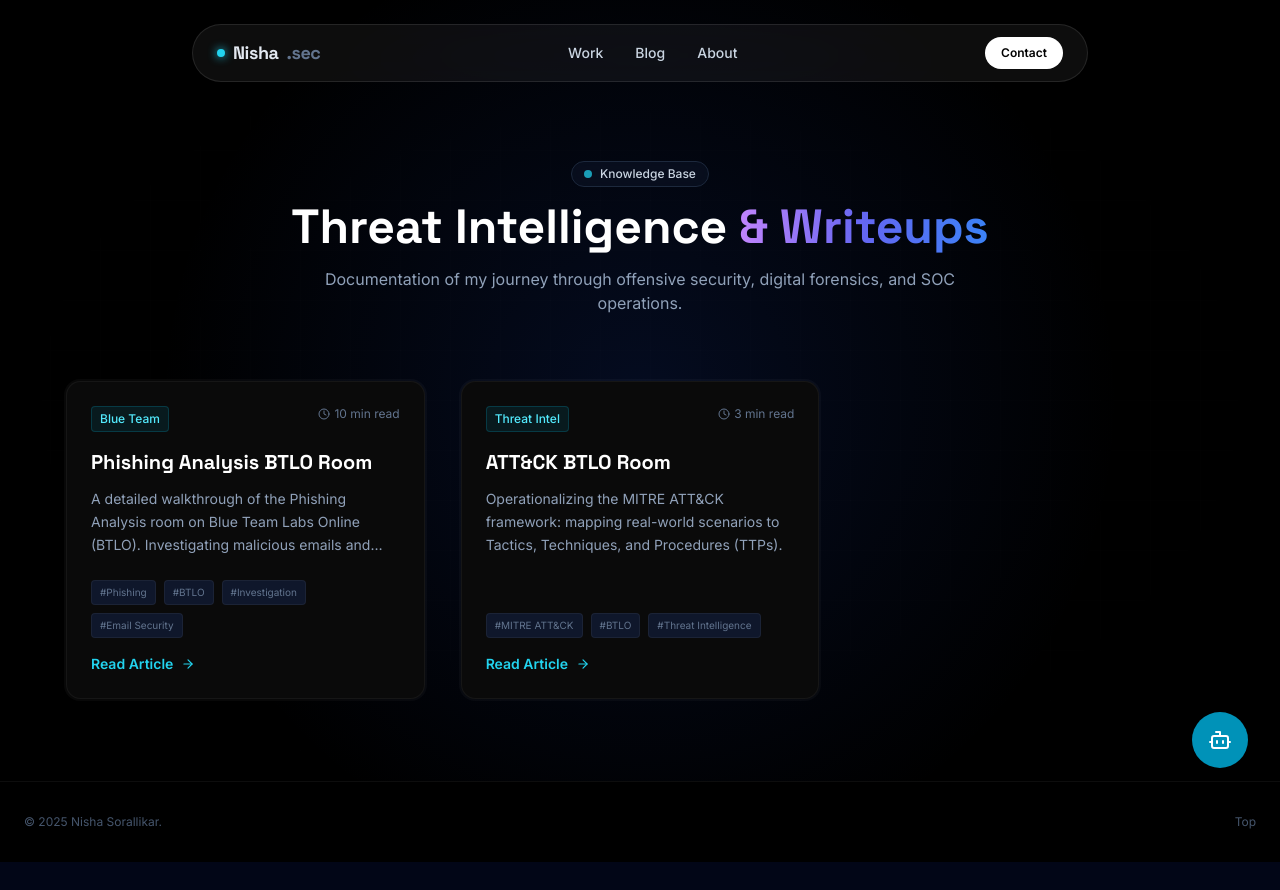
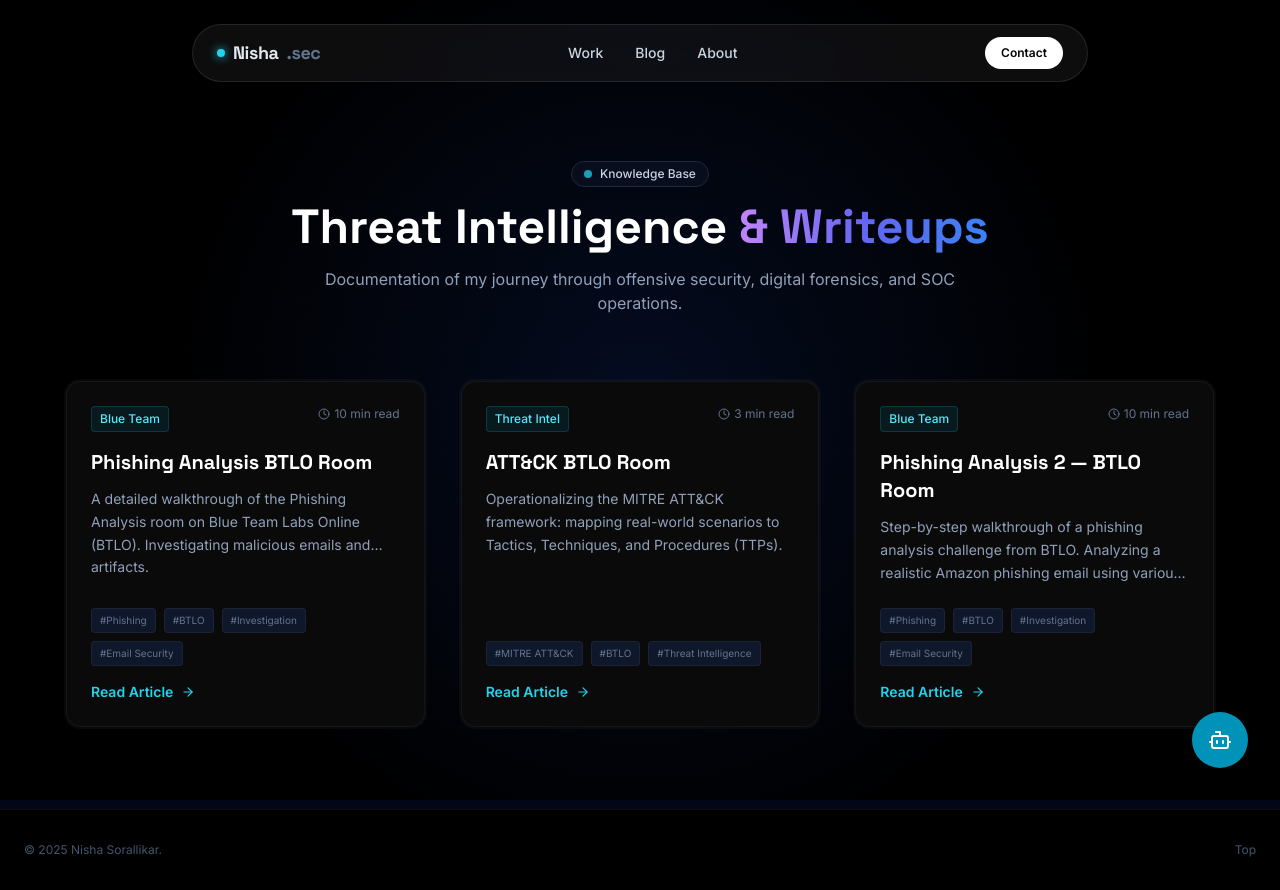
Before and after one commit to nishasorallikar/portfolio, a React (Vite) app: page /blog in a window 1280 px wide. Before the commit the page ends 862 px from the top, so only its background shows below. Built offline with nearby package versions, Linux system fonts and the light colour scheme.

Commit message:
feat: add Phishing Analysis 2 blog post

```diff
--- a/src/data/blogPosts.js
+++ b/src/data/blogPosts.js
@@ -47,5 +47,40 @@ export const blogPosts = [
                 </a>
             </div>
         `
+    },
+    {
+        id: 'phishing-analysis-2-btlo',
+        title: 'Phishing Analysis 2 — BTLO Room',
+        excerpt: 'Step-by-step walkthrough of a phishing analysis challenge from BTLO. Analyzing a realistic Amazon phishing email using various tools.',
+        date: 'Jan 27, 2026',
+        readTime: '10 min read',
+        category: 'Blue Team',
+        tags: ['Phishing', 'BTLO', 'Investigation', 'Email Security'],
+        content: `
+            <h2>Phishing Analysis 2 Walkthrough</h2>
+            <p>In this second installment, I dive deep into another phishing scenario from Blue Team Labs Online, this time involving a sophisticated Amazon impersonation.</p>
+
+            <p><strong>Tools Used:</strong></p>
+            <ul>
+                <li>Text Editor (Sublime Text)</li>
+                <li>CyberChef</li>
+                <li>URL2PNG</li>
+            </ul>
+
+            <p><strong>Key Findings:</strong></p>
+            <ul>
+                <li><strong>Sender:</strong> amazon@zyevantoby.cn (Suspicious .cn domain)</li>
+                <li><strong>Technique:</strong> Base64 encoding used to hide malicious links</li>
+                <li><strong>IOC:</strong> amaozn.zzyuchengzhika.cn</li>
+            </ul>
+
+            <p>You can read the full detailed write-up on my Medium blog:</p>
+
+            <div class="my-8">
+                <a href="https://medium.com/@nishasorallikar/phishing-analysis-2-btlo-room-d0ba52ca4ec4?postPublishedType=initial" target="_blank" rel="noopener noreferrer" class="inline-flex items-center gap-2 px-6 py-3 bg-white text-black font-bold rounded-lg hover:bg-cyan-400 transition-colors">
+                    Read on Medium <svg xmlns="http://www.w3.org/2000/svg" width="16" height="16" viewBox="0 0 24 24" fill="none" stroke="currentColor" stroke-width="2" stroke-linecap="round" stroke-linejoin="round"><path d="M18 13v6a2 2 0 0 1-2 2H5a2 2 0 0 1-2-2V8a2 2 0 0 1 2-2h6"></path><polyline points="15 3 21 3 21 9"></polyline><line x1="10" y1="14" x2="21" y2="3"></line></svg>
+                </a>
+            </div>
+        `
     }
 ];
```
